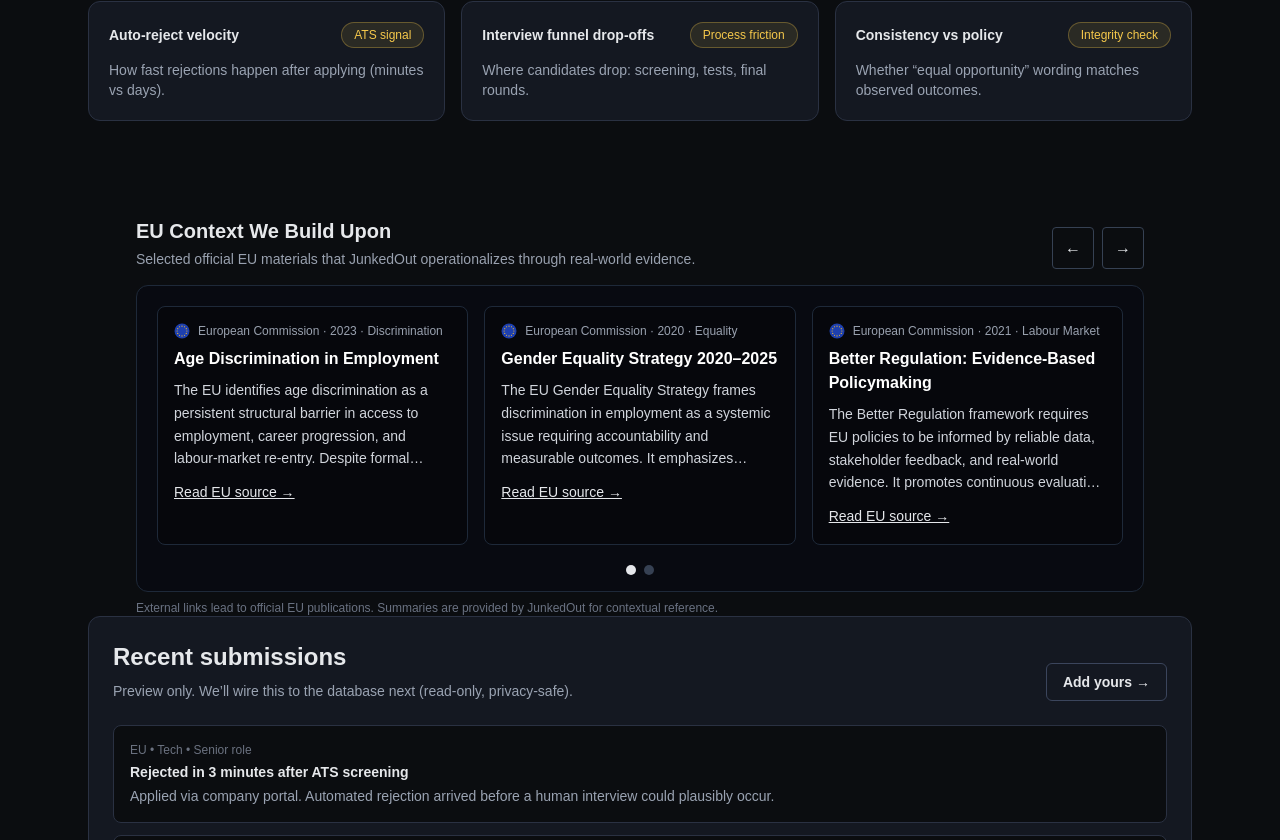
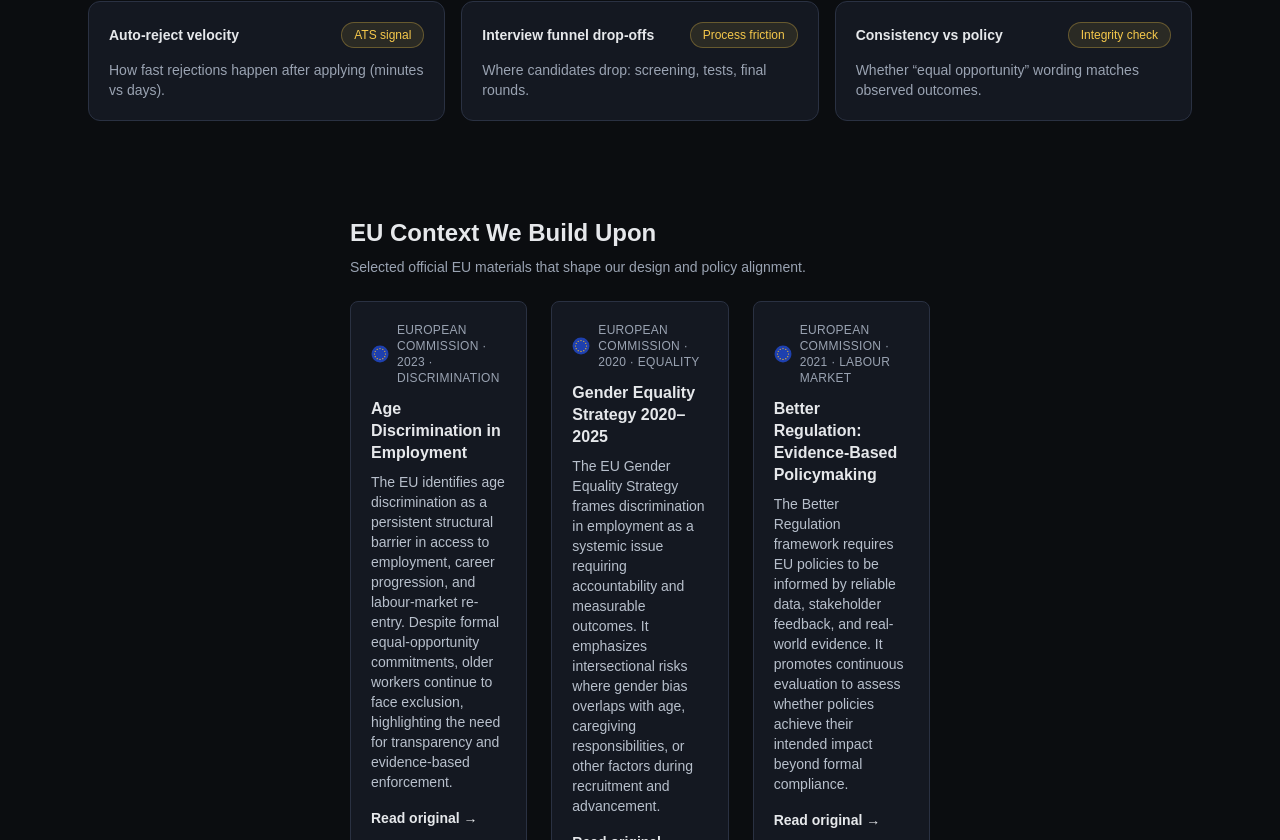
Before and after one commit to sistoyanov69/junkedout-mvp, a Next.js app: page / in a window 1280 px wide. Shown: the part 660-1500 px from the top of the page. Built offline with nearby package versions, Linux system fonts and the light colour scheme.

Commit message:
fix: align EU carousel item fields with eu-context data

```diff
--- a/app/page.tsx
+++ b/app/page.tsx
@@ -219,7 +219,22 @@
         </div>
       </section>
 
-<EUContextCarousel items={euContextItems} />
+<div className="max-w-7xl mx-auto px-4">
+  <div className="grid grid-cols-1 lg:grid-cols-12 gap-6">
+
+    {/* Left column – reserved */}
+    <aside className="hidden lg:block lg:col-span-3" />
+
+    {/* Center column – carousel */}
+    <main className="lg:col-span-6">
+      <EUContextCarousel items={euContextItems} />
+    </main>
+
+    {/* Right column – reserved */}
+    <aside className="hidden lg:block lg:col-span-3" />
+
+  </div>
+</div>
 
       {/* Latest experiences preview (static placeholder for now) */}
       <section className="mx-auto max-w-6xl px-6 pb-14">
--- a/components/EUContextCarousel.tsx
+++ b/components/EUContextCarousel.tsx
@@ -1,173 +1,74 @@
-"use client";
+'use client';
 
-import { useEffect, useMemo, useRef, useState } from "react";
-import type { EUContextItem } from "@/content/eu-context";
+import { useEffect, useState } from 'react';
+import Image from 'next/image';
+import type { EUContextItem } from '@/content/eu-context';
 
-type Props = {
-  items: EUContextItem[];
-  intervalMs?: number; // default 7000
-};
+export default function EUContextCarousel({ items }: { items: EUContextItem[] }) {
+  const VISIBLE = 3;
+  const INTERVAL_MS = 7000;
 
-export default function EUContextCarousel({ items, intervalMs = 7000 }: Props) {
-  const safeItems = useMemo(() => items.filter(Boolean), [items]);
-  const [page, setPage] = useState(0);
-  const [paused, setPaused] = useState(false);
-  const containerRef = useRef<HTMLDivElement | null>(null);
-
-  // 3 cards visible per "page"
-  const perPage = 3;
-  const pages = Math.max(1, Math.ceil(safeItems.length / perPage));
-
-  const pageItems = (p: number) =>
-    safeItems.slice(p * perPage, p * perPage + perPage);
-
-  // Respect reduced motion
-  const prefersReducedMotion = useMemo(() => {
-    if (typeof window === "undefined") return false;
-    return window.matchMedia?.("(prefers-reduced-motion: reduce)")?.matches ?? false;
-  }, []);
+  const safeItems = (items ?? []).filter(Boolean);
+  const [startIndex, setStartIndex] = useState(0);
 
   useEffect(() => {
-    if (prefersReducedMotion) return;
-    if (pages <= 1) return;
-    if (paused) return;
+    if (safeItems.length <= VISIBLE) return;
 
-    const t = setInterval(() => {
-      setPage((x) => (x + 1) % pages);
-    }, intervalMs);
+    const id = setInterval(() => {
+      setStartIndex((prev) => (prev + 1) % safeItems.length);
+    }, INTERVAL_MS);
 
-    return () => clearInterval(t);
-  }, [intervalMs, pages, paused, prefersReducedMotion]);
+    return () => clearInterval(id);
+  }, [safeItems.length]);
 
   if (safeItems.length === 0) return null;
 
-  function prev() {
-    setPage((x) => (x - 1 + pages) % pages);
-  }
-  function next() {
-    setPage((x) => (x + 1) % pages);
-  }
+  const visibleItems = Array.from({ length: Math.min(VISIBLE, safeItems.length) }).map((_, i) => {
+    const index = (startIndex + i) % safeItems.length;
+    return safeItems[index];
+  });
 
   return (
-    <section
-      className="mt-10"
-      onMouseEnter={() => setPaused(true)}
-      onMouseLeave={() => setPaused(false)}
+    <section className="mx-auto max-w-5xl px-4 py-10">
+      <header className="mb-6">
+        <h2 className="text-2xl font-semibold">EU Context We Build Upon</h2>
+        <p className="mt-2 text-sm text-[#9AA3B2]">
+          Selected official EU materials that shape our design and policy alignment.
+        </p>
+      </header>
+
+      <div className="grid grid-cols-1 gap-6 md:grid-cols-3">
+        {visibleItems.map((item, idx) => (
+          <article
+            key={`${item.id}-${idx}`}
+            className="rounded-lg border border-[#2A3142] bg-[#141821] p-5 transition hover:border-[#3B455C]"
           >
-      {/* Center column container (NOT full width) */}
-      <div className="mx-auto max-w-5xl px-2">
-        <div className="flex items-end justify-between gap-4">
-          <div>
-            <h2 className="text-xl font-semibold">EU Context We Build Upon</h2>
-            <p className="text-sm text-gray-400 mt-1">
-              Selected official EU materials that JunkedOut operationalizes through real-world evidence.
-            </p>
-          </div>
-
-          <div className="flex gap-2">
-            <button
-              type="button"
-              onClick={prev}
-              className="px-3 py-2 rounded border border-gray-700 hover:border-gray-500"
-              aria-label="Previous"
-              disabled={pages <= 1}
-            >
-              ←
-            </button>
-            <button
-              type="button"
-              onClick={next}
-              className="px-3 py-2 rounded border border-gray-700 hover:border-gray-500"
-              aria-label="Next"
-              disabled={pages <= 1}
-            >
-              →
-            </button>
-          </div>
-        </div>
-
-        {/* Viewport */}
-        <div
-          ref={containerRef}
-          className="mt-4 overflow-hidden rounded-xl border border-gray-800 bg-gray-950/40"
-        >
-          {/* Track */}
-          <div
-            className="flex"
-            style={{
-              width: `${pages * 100}%`,
-              transform: `translateX(-${page * (100 / pages)}%)`,
-              transition: prefersReducedMotion ? "none" : "transform 500ms ease",
-            }}
-          >
-            {Array.from({ length: pages }).map((_, p) => (
-              <div key={p} className="w-full" style={{ width: `${100 / pages}%` }}>
-                <div className="grid grid-cols-1 md:grid-cols-3 gap-4 p-5">
-                  {pageItems(p).map((it) => (
-                    <article
-                      key={it.id}
-                      className="rounded-lg border border-gray-800 bg-black/30 p-4 hover:border-gray-600 transition-colors"
-                    >
-                      <div className="flex items-center gap-2 text-xs text-gray-400">
-                        <img src="/icons/eu.svg" alt="EU" className="h-4 w-4" loading="lazy" />
-                        <span>
-                          {it.source} · {it.year} · {it.tag}
+            <div className="mb-3 flex items-center gap-2">
+              <Image src="/icons/eu.svg" alt="EU" width={18} height={18} />
+              <span className="text-xs uppercase tracking-wide text-[#9AA3B2]">
+                {item.source} · {item.year} · {item.tag}
               </span>
             </div>
 
-                      <h3 className="mt-2 text-base font-semibold text-white break-words line-clamp-2">
-                        {it.title}
-                      </h3>
+            <h3 className="text-base font-semibold leading-snug">{item.title}</h3>
 
-                      <p className="mt-2 text-sm text-gray-300 leading-relaxed line-clamp-4">
-                        {it.summary}
-                      </p>
+            <p className="mt-2 text-sm text-[#B8C0CC]">{item.summary}</p>
 
             <a
-                        href={it.link}
+              href={item.link}
               target="_blank"
-                        rel="noreferrer noopener"
-                        className="inline-flex mt-3 text-sm underline text-gray-200 hover:text-white"
+              rel="noopener noreferrer"
+              className="mt-4 inline-block text-sm font-semibold text-[#E6E8EB] hover:underline"
             >
-                        Read EU source →
+              Read original →
             </a>
           </article>
         ))}
-
-                  {/* If last page has < 3 items, keep layout stable */}
-                  {pageItems(p).length < perPage &&
-                    Array.from({ length: perPage - pageItems(p).length }).map((__, idx) => (
-                      <div
-                        key={`pad-${p}-${idx}`}
-                        className="hidden md:block rounded-lg border border-dashed border-gray-800 bg-transparent"
-                      />
-                    ))}
-                </div>
-              </div>
-            ))}
       </div>
 
-          {/* Dots */}
-          <div className="flex items-center justify-center gap-2 pb-4">
-            {Array.from({ length: pages }).map((_, idx) => (
-              <button
-                key={idx}
-                type="button"
-                onClick={() => setPage(idx)}
-                className={`h-2.5 w-2.5 rounded-full ${
-                  idx === page ? "bg-gray-200" : "bg-gray-700 hover:bg-gray-600"
-                }`}
-                aria-label={`Go to page ${idx + 1}`}
-                disabled={pages <= 1}
-              />
-            ))}
-          </div>
-        </div>
-
-        <p className="mt-2 text-xs text-gray-500">
+      <p className="mt-3 text-xs text-gray-500">
         External links lead to official EU publications. Summaries are provided by JunkedOut for contextual reference.
       </p>
-      </div>
     </section>
   );
 }
```
Lines whose indentation alone changed are shown as unchanged.
